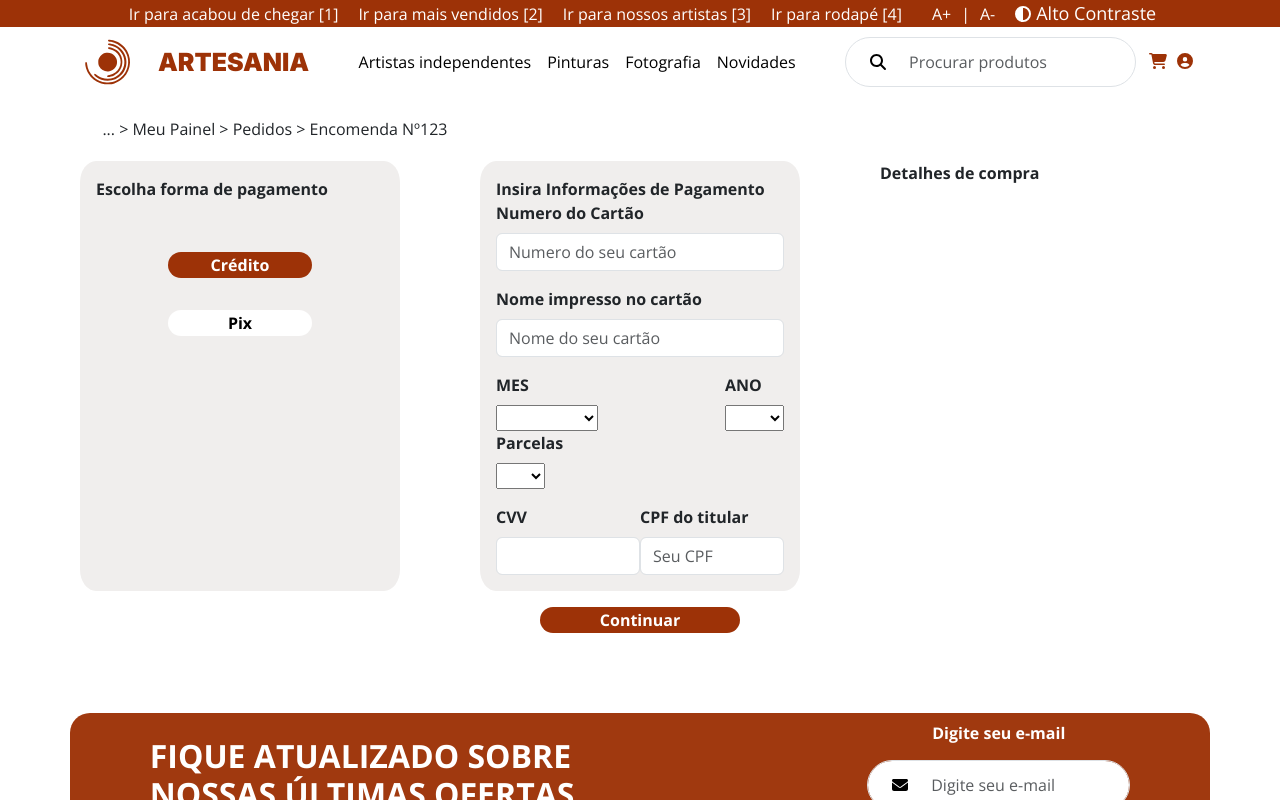
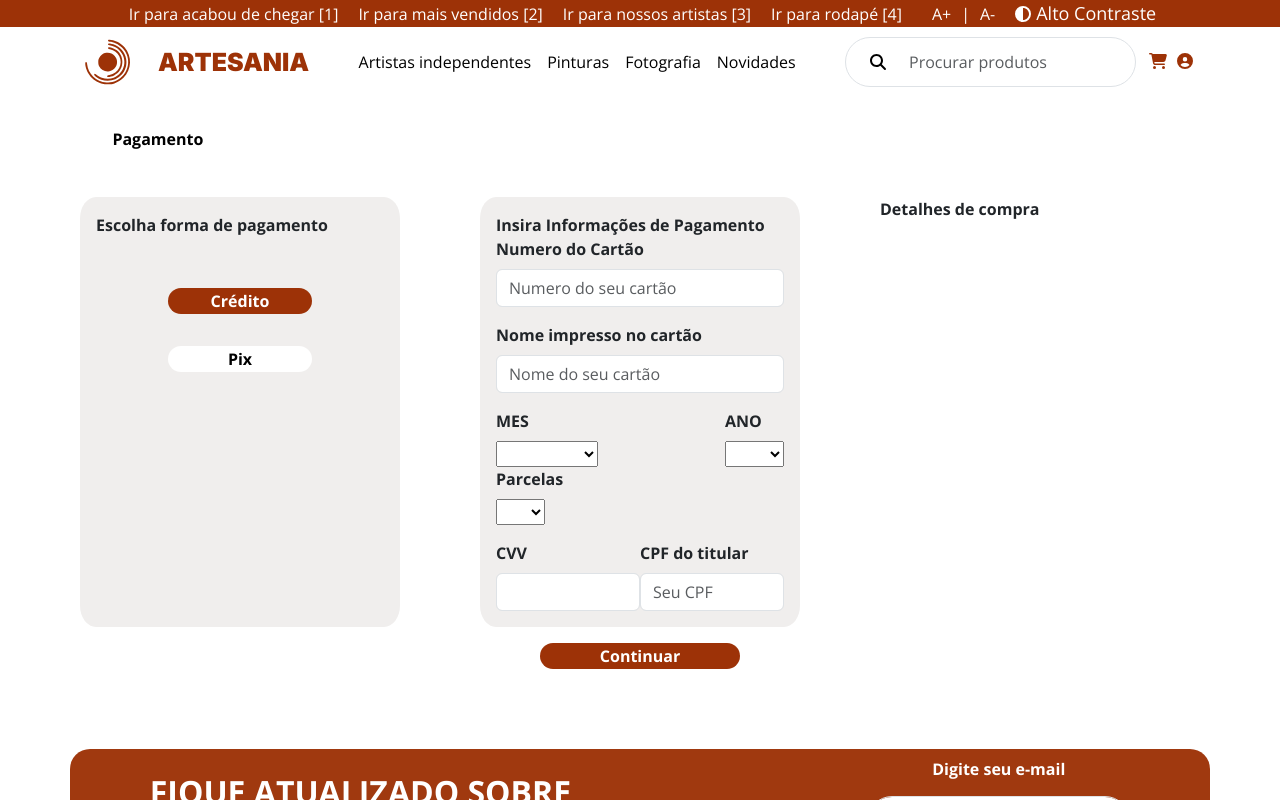
Before and after one commit to ivpinheiro/artesania, a Vue app: page /payment in a window 1280 px wide. Shown: the top 800 px of the page. Built offline with nearby package versions, Linux system fonts and the light colour scheme.

Commit message:
add functional breadcrumb

```diff
--- a/src/components/breadcrumbs/BreadCrumbComponent.vue
+++ b/src/components/breadcrumbs/BreadCrumbComponent.vue
@@ -1,18 +1,60 @@
 <template>
-    <div class="breadcrumb">
-        <nav style="--bs-breadcrumb-divider: '>';" aria-label="breadcrumb">
-            <ol class="breadcrumb">
-                <li class="breadcrumb-item"><a href="#">Home</a></li>
-                <li class="breadcrumb-item active" aria-current="page">Library</li>
-            </ol>
-        </nav>
-    </div>
+    <ol class="breadcrumb contrast">
+        <li class="breadcrumb-item" v-for="(value, index) in listValues" :key="index"
+            :class="{ 'active': index === (listValues.length - 1), 'breadcrumb-item-last': index === (listValues.length - 1) }"
+            :aria-current="index === (listValues.length - 1) ? 'page' : null">
+            <template v-if="index !== (listValues.length - 1)">
+                <a class="text-decoration-none page-inactive" :href="value.path">{{ value.meta.breadcrumb }}</a>
+            </template>
+            <template v-else>
+                <p class="d-flex page-active">{{ value.meta.breadcrumb }}</p>
+            </template>
+        </li>
+    </ol>
 </template>
 
 <script>
+import { useBreadcrumbStore } from '@/stores/breadcrumbStore'
+
 export default {
-    name: 'BreadCrumbComponent'
+    name: 'BreadCrumbComponent',
+    data() {
+        return {
+            newValue: '',
+        };
+    },
+    computed: {
+        listValues() {
+            return useBreadcrumbStore().previousRouteMetaBreadcrumbs;
+        }
+    },
+    created() {
+        const routeHistoryStore = useBreadcrumbStore()
+    },
 }
 </script>
 
-<style lang="scss" scoped></style>
+<style lang="scss" scoped>
+.breadcrumb {
+    padding: 10px;
+}
+
+.page-active {
+    font-weight: bold;
+    color: black;
+}
+
+.page-inactive {
+    font-weight: bold;
+    color: rgb(#000000, 0.6);
+}
+
+.high-contrast {
+    color: white;
+    background: black;
+}
+
+.high-contrast-text {
+    color: white;
+}
+</style>
--- a/src/components/dashboard/MyDashboardGroup.vue
+++ b/src/components/dashboard/MyDashboardGroup.vue
@@ -1,7 +1,7 @@
 <template>
   <hr class="divider">
   <div class="breadcrumbs">
-        <p>Home > Mira Maroni > <span class="highlight">Meu painel</span></p>
+    <BreadCrumbComponent></BreadCrumbComponent>
   </div>
   <div class="dashboard">
     <div class="firstSection">
@@ -73,7 +73,8 @@
           </td>
         </tr>
       </table>
-            <p class="see-more">Veja mais <img class="artist-icon" src="@/assets/img/artist-dashboard/seta-direita.svg" alt="Seta para Direita"></p>
+      <p class="see-more">Veja mais <img class="artist-icon" src="@/assets/img/artist-dashboard/seta-direita.svg"
+          alt="Seta para Direita"></p>
       <h2 class="subtitle">Faturadas</h2>
       <table>
         <tr>
@@ -92,7 +93,8 @@
           </td>
         </tr>
       </table>
-            <p class="see-more">Veja mais <img class="artist-icon" src="@/assets/img/artist-dashboard/seta-direita.svg" alt="Seta para Direita"></p>
+      <p class="see-more">Veja mais <img class="artist-icon" src="@/assets/img/artist-dashboard/seta-direita.svg"
+          alt="Seta para Direita"></p>
 
       <h2 class="subtitle">Enviadas</h2>
       <table>
@@ -130,7 +132,8 @@
           </td>
         </tr>
       </table>
-              <p class="see-more">Veja mais <img class="artist-icon" src="@/assets/img/artist-dashboard/seta-direita.svg" alt="Seta para Direita"></p>
+      <p class="see-more">Veja mais <img class="artist-icon" src="@/assets/img/artist-dashboard/seta-direita.svg"
+          alt="Seta para Direita"></p>
 
 
     </div>
@@ -139,8 +142,13 @@
 </template>
 
 <script>
+import BreadCrumbComponent from '@/components/breadcrumbs/BreadCrumbComponent.vue'
+
 export default {
-    name: 'DashboardComponent'
+  name: 'DashboardComponent',
+  components: {
+    BreadCrumbComponent
+  }
 }
 </script>
 
@@ -151,24 +159,29 @@ table {
   font-family: 'Inter';
 
 }
-th, td {
+
+th,
+td {
   border: none;
   padding: 8px;
   text-align: left;
 }
+
 th {
   width: 25%;
 }
 
-#highlight{
+#highlight {
   background-color: #F8E1BE;
 }
-.artist-icon{
+
+.artist-icon {
   margin-right: 18px;
   height: 22px;
   cursor: pointer;
 }
-.see-more{
+
+.see-more {
   font-family: Inter;
   font-size: 20px;
   font-style: normal;
@@ -180,13 +193,16 @@ th {
   margin-left: 10px;
   cursor: pointer;
 }
-.dashboard{
+
+.dashboard {
   display: flex;
+
   @media (max-width: 886px) {
     flex-direction: column;
   }
 }
-.button{
+
+.button {
   width: 80%;
   height: fit-content;
   background-color: #9D3207;
@@ -198,50 +214,60 @@ th {
   text-align: center;
   padding: 2%;
 }
-.button.dark{
+
+.button.dark {
   background-color: #000;
 }
+
 .divider {
-    height: 2px; /* define a espessura da linha */
-    background-color:rgba(0, 0, 0, 0.10); /* define a cor da linha */
-    border: none; /* remove qualquer borda padrão */
+  height: 2px;
+  /* define a espessura da linha */
+  background-color: rgba(0, 0, 0, 0.10);
+  /* define a cor da linha */
+  border: none;
+  /* remove qualquer borda padrão */
   margin: 0px 8%;
 }
-.breadcrumbs{
+
+.breadcrumbs {
   margin: 20px 8%;
-    p{
+
+  p {
     font-weight: 500;
     font-size: 16px;
   }
 }
-.highlight{
+
+.highlight {
   color: #9D3207;
 }
-.title{
+
+.title {
   color: #9D3207;
   font-size: 64px;
   font-weight: 700;
 }
 
-.subtitle{
+.subtitle {
   color: #000;
   font-size: 32px;
   font-weight: 700;
 }
 
-.circle{
+.circle {
   display: flex;
   justify-content: center;
   margin-top: 20%;
 }
-.buttonsGroup{
+
+.buttonsGroup {
   display: flex;
   flex-direction: column;
   align-items: center;
   margin-top: 40%;
 }
 
-.firstSection{
+.firstSection {
   background-color: #EAB766;
   height: auto;
   width: 20%;
@@ -249,18 +275,23 @@ th {
   overflow: hidden;
   margin: 3% 0% 3% 8%;
   border-radius: 25px;
+
   @media (max-width: 1260px) {
     width: 30%;
   }
+
   @media (max-width: 1060px) {
     width: 50%;
   }
+
   @media (max-width: 886px) {
     display: none;
   }
 }
-.firstSectionMobile{
+
+.firstSectionMobile {
   display: none;
+
   @media (max-width: 886px) {
     width: 90%;
     background-color: #EAB766;
@@ -273,13 +304,15 @@ th {
     align-items: end;
     justify-content: space-between;
     cursor: pointer;
-        .circle{
+
+    .circle {
       display: flex;
       justify-content: center;
       margin-top: 0;
       height: 75px;
     }
-        .button{
+
+    .button {
       width: 220px;
       padding: 0px 10px;
       float: left;
@@ -291,18 +324,17 @@ th {
 
 }
 
-.secondSection{
+.secondSection {
   background-color: #fff;
   height: fit-content;
   width: 60%;
   margin: 3% 2%;
-    border-radius:3%;
-    @media (max-width: 1060px){
+  border-radius: 3%;
+
+  @media (max-width: 1060px) {
     height: fit-content;
     background-position: top;
     width: 90%;
     margin: 3% 7%;
   }
-}
-
-</style>
+}</style>
--- a/src/components/menus/AcessibilityMenu.vue
+++ b/src/components/menus/AcessibilityMenu.vue
@@ -32,9 +32,11 @@ export default {
     name: 'AcessibilityMenu',
     props: {
         hiddenFullElements: {
-            type: [],
-            required: true
-        }
+            type: Array,
+            validator: (value) => {
+                return value.every((item) => typeof item === 'string');
+            }
+        },
     },
     computed: {
         isHidden() {
--- a/src/main.ts
+++ b/src/main.ts
@@ -10,7 +10,7 @@ import router from './router'
  * Bootstrap import
  * */
 import 'bootstrap/dist/css/bootstrap.css'
-import bootstrap from 'bootstrap/dist/js/bootstrap.bundle.js'
+import { bootstrap } from 'bootstrap/dist/js/bootstrap.bundle.js'
 
 /**
  * Font Awesome import
@@ -19,7 +19,10 @@ import FontAwesomeIcon from "@/utilities/FontAwesomeIcons";
 
 const app = createApp(App)
 
-app.use(createPinia())
+// Create a Pinia instance and use it with the app
+const pinia = createPinia();
+
+app.use(pinia)
 app.use(router)
 app.use(bootstrap)
 app.component("FontAwesomeIcon", FontAwesomeIcon)
--- a/src/router/index.ts
+++ b/src/router/index.ts
@@ -13,32 +13,50 @@ const router = createRouter({
     {
       path: '/',
       name: 'home',
-      component: HomePage
+      component: HomePage,
+      meta: {
+        breadcrumb: 'Página Inicial'
+      }
     },
     {
       path: '/login',
       name: 'login',
-      component: LoginPage
+      component: LoginPage,
+      meta: {
+        breadcrumb: 'Login'
+      }
     },
     {
       path: '/sign',
       name: '/sign',
-      component: SignPage
+      component: SignPage,
+      meta: {
+        breadcrumb: 'Cadastre-se'
+      }
     },
     {
       path: '/dashboard',
       name: 'dashboard',
-      component: DashboardPage
+      component: DashboardPage,
+      meta: {
+        breadcrumb: 'Painel'
+      }
     },
     {
       path: '/gallery',
       name: 'gallery',
-      component: ArtistsGallery
+      component: ArtistsGallery,
+      meta: {
+        breadcrumb: 'Galeria'
+      }
     },
     {
       path: '/payment',
       name: 'payment',
-      component: PaymentPage
+      component: PaymentPage,
+      meta: {
+        breadcrumb: 'Pagamento'
+      }
     }
   ]
 })
--- /dev/null
+++ b/src/stores/breadcrumbStore.ts
@@ -0,0 +1,18 @@
+import { defineStore } from 'pinia';
+
+export const useBreadcrumbStore = defineStore({
+    id: 'list',
+    state: () => ({
+        previousRouteMetaBreadcrumbs: []
+    }),
+    actions: {
+        addPreviousRouteMetaBreadcrumb(metaBreadcrumb) {
+            if (!this.previousRouteMetaBreadcrumbs.includes(metaBreadcrumb)) {
+                this.previousRouteMetaBreadcrumbs.push(metaBreadcrumb);
+            }
+        },
+        clearPreviousRouteMetaBreadcrumbs() {
+            this.previousRouteMetaBreadcrumbs = [];
+        }
+    }
+});
--- a/src/views/ArtistsGallery.vue
+++ b/src/views/ArtistsGallery.vue
@@ -2,7 +2,7 @@
   <div class="contrast">
     <hr class="divider">
     <div class="breadcrumbs">
-      <p>Home > Mira Maroni > <span class="highlight">Meu painel</span></p>
+      <BreadCrumbComponent></BreadCrumbComponent>
     </div>
     <div class="gallery">
       <div class="firstSection contrast">
@@ -94,6 +94,7 @@ import SpinnerLoader from '@/components/loaders/SpinnerLoader.vue'
 import DoubleRangerSlider from '@/components/rangers/DoubleRangerSlider.vue'
 import ProductCard from '@/components/cards/ProductCard.vue'
 import PaginationTable from '@/components/tables/PaginationTable.vue'
+import BreadCrumbComponent from '@/components/breadcrumbs/BreadCrumbComponent.vue'
 
 export default {
   name: 'ArtistsGallery',
@@ -101,7 +102,8 @@ export default {
     SpinnerLoader,
     DoubleRangerSlider,
     ProductCard,
-    PaginationTable
+    PaginationTable,
+    BreadCrumbComponent
   },
   data() {
     return {
--- a/src/views/PaymentPage.vue
+++ b/src/views/PaymentPage.vue
@@ -1,6 +1,6 @@
 <template>
     <div class="breadcrumbs">
-        <p> ... > Meu Painel > Pedidos > <span class="highlight">Encomenda Nº123</span></p>
+        <BreadCrumbComponent></BreadCrumbComponent>
     </div>
     <div class="pay-conteudo">
         <PaymentMethodSection></PaymentMethodSection>
@@ -15,33 +15,31 @@
     <div class="confirm-area">
         <button class="buttonPrimary-continue">Continuar</button>
     </div>
-
-
 </template>
 
 <script>
 
 import PaymentMethodSection from "@/components/sections/PaymentMethodSection.vue"
 import PaymentFormSection from '@/components/sections/PaymentFormSection.vue'
-
+import BreadCrumbComponent from '@/components/breadcrumbs/BreadCrumbComponent.vue'
 
 export default {
     name: 'paymentPage',
     components: {
         PaymentMethodSection,
         PaymentFormSection,
+        BreadCrumbComponent
     }
 }
 
 </script>
 
 <style lang="css" scoped>
-
 .breadcrumbs {
     margin: 20px 8%;
 }
 
-.pay-conteudo{
+.pay-conteudo {
     display: grid;
     grid-template-columns: 1fr 1fr 1fr;
     grid-gap: 5rem;
@@ -54,13 +52,13 @@ export default {
     margin: 1rem;*/
 }
 
-.confirm-area{
+.confirm-area {
     display: flex;
     justify-content: center;
     padding: 1rem 0 5rem 0;
 }
 
-.buttonPrimary-continue{
+.buttonPrimary-continue {
     background-color: #9D3207;
     border: 0px;
     border-radius: 62px;
@@ -69,6 +67,4 @@ export default {
     color: #fff;
     font-weight: 600;
 }
-
-
 </style>
```
Also changed, not shown: src/App.vue (+18 -5 lines), src/stores/main.ts (added, +13 -0 lines), src/views/HomePage.vue (+10 -4 lines). Lines whose indentation alone changed are shown as unchanged.
